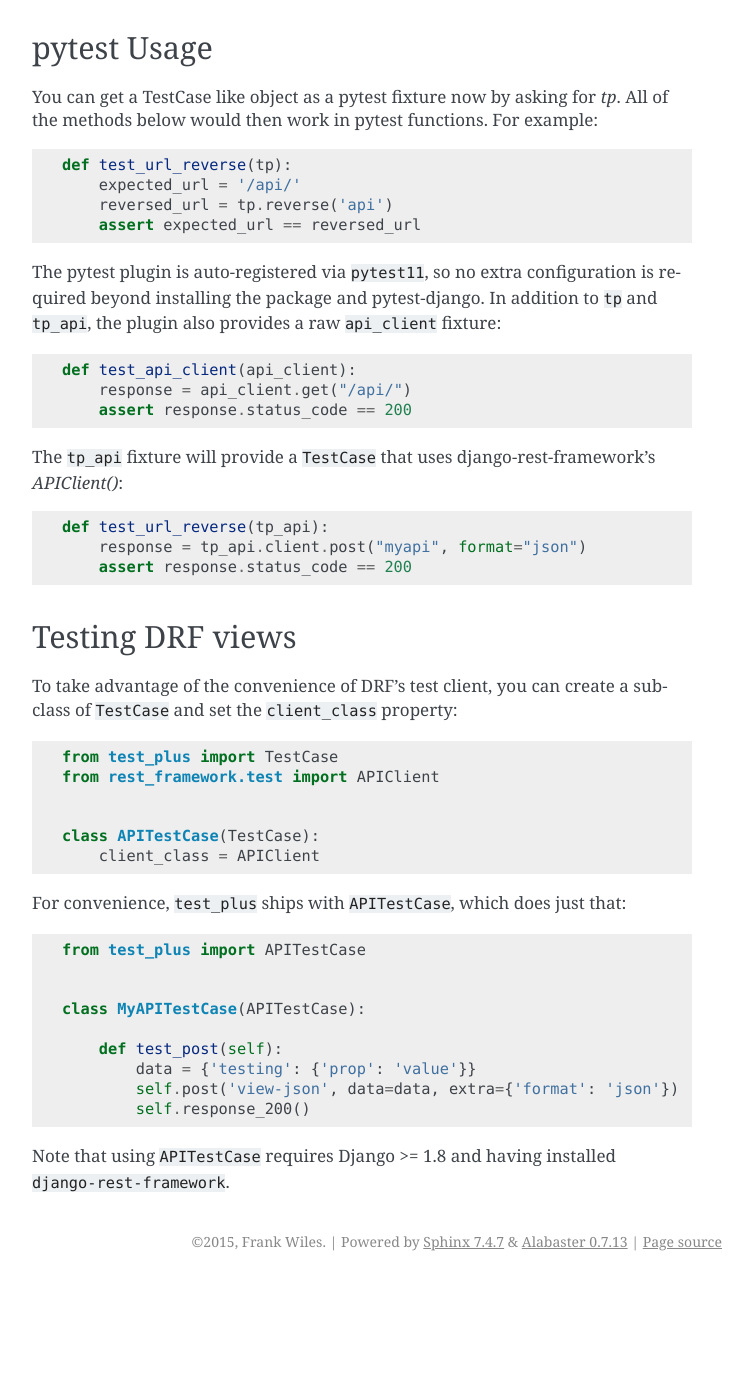
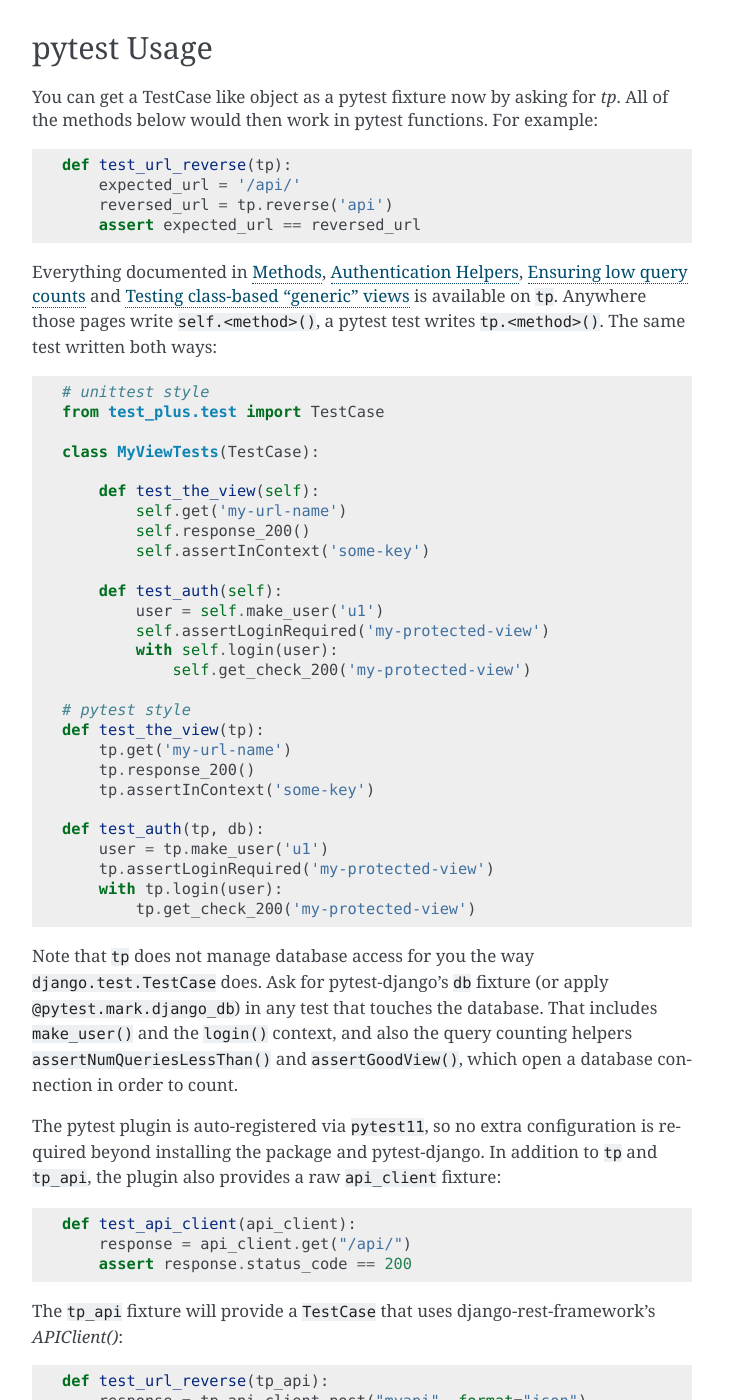
Before and after one commit to revsys/django-test-plus, a Sphinx documentation site: the page built from docs/usage.rst, in a window 1280 px wide and 1400 px high, scrolled down 798 px. Shown: the whole window, without its empty margins (388-1141 px from the left). Built offline with Sphinx 7.4.7, drawn with Linux system fonts in a browser that asks for light colours; before the commit the page ends 2079 px from its top, so only the background shows below that.

Commit message:
Show pytest examples in the docs alongside the unittest ones
Every helper works on the pytest tp fixture, but the docs only ever
showed the unittest style, so a pytest user had to infer the mapping.

Add a side-by-side of the same test written both ways in usage.rst, a
pointer at the top of methods.rst, and tp variants for the auth and
query-count helpers.

Document a real gotcha while there: tp does not set up database access
the way django.test.TestCase does, so make_user, the login context, and
both query-counting helpers need pytest-django's db fixture. The query
helpers are the surprising ones -- they open a connection in order to
count, so they need db even when the view itself touches nothing.

Restore the three print_form_errors usage forms that the README cut had
left with only one.

The new pytest examples are covered by test_doc_examples.py so they
cannot rot silently; two of them were wrong when first written and that
test is what caught it.

```diff
--- a/docs/usage.rst
+++ b/docs/usage.rst
@@ -34,6 +34,8 @@ is also valid::
 
     from test_plus import TestCase
 
+.. _pytest-usage:
+
 pytest Usage
 ~~~~~~~~~~~~
 
@@ -44,6 +46,46 @@ example::
         expected_url = '/api/'
         reversed_url = tp.reverse('api')
         assert expected_url == reversed_url
+
+Everything documented in :doc:`methods`, :doc:`auth_helpers`,
+:doc:`low_query_counts` and :doc:`cbvtestcase` is available on ``tp``. Anywhere
+those pages write ``self.<method>()``, a pytest test writes ``tp.<method>()``.
+The same test written both ways::
+
+    # unittest style
+    from test_plus.test import TestCase
+
+    class MyViewTests(TestCase):
+
+        def test_the_view(self):
+            self.get('my-url-name')
+            self.response_200()
+            self.assertInContext('some-key')
+
+        def test_auth(self):
+            user = self.make_user('u1')
+            self.assertLoginRequired('my-protected-view')
+            with self.login(user):
+                self.get_check_200('my-protected-view')
+
+    # pytest style
+    def test_the_view(tp):
+        tp.get('my-url-name')
+        tp.response_200()
+        tp.assertInContext('some-key')
+
+    def test_auth(tp, db):
+        user = tp.make_user('u1')
+        tp.assertLoginRequired('my-protected-view')
+        with tp.login(user):
+            tp.get_check_200('my-protected-view')
+
+Note that ``tp`` does not manage database access for you the way
+``django.test.TestCase`` does. Ask for pytest-django's ``db`` fixture (or apply
+``@pytest.mark.django_db``) in any test that touches the database. That
+includes ``make_user()`` and the ``login()`` context, and also the query
+counting helpers ``assertNumQueriesLessThan()`` and ``assertGoodView()``, which
+open a database connection in order to count.
 
 The pytest plugin is auto-registered via ``pytest11``, so no extra configuration
 is required beyond installing the package and pytest-django. In addition to
```
Also changed, not shown: docs/auth_helpers.rst (+16 -0 lines), docs/low_query_counts.rst (+11 -0 lines), docs/methods.rst (+17 -3 lines), 1 other file.
